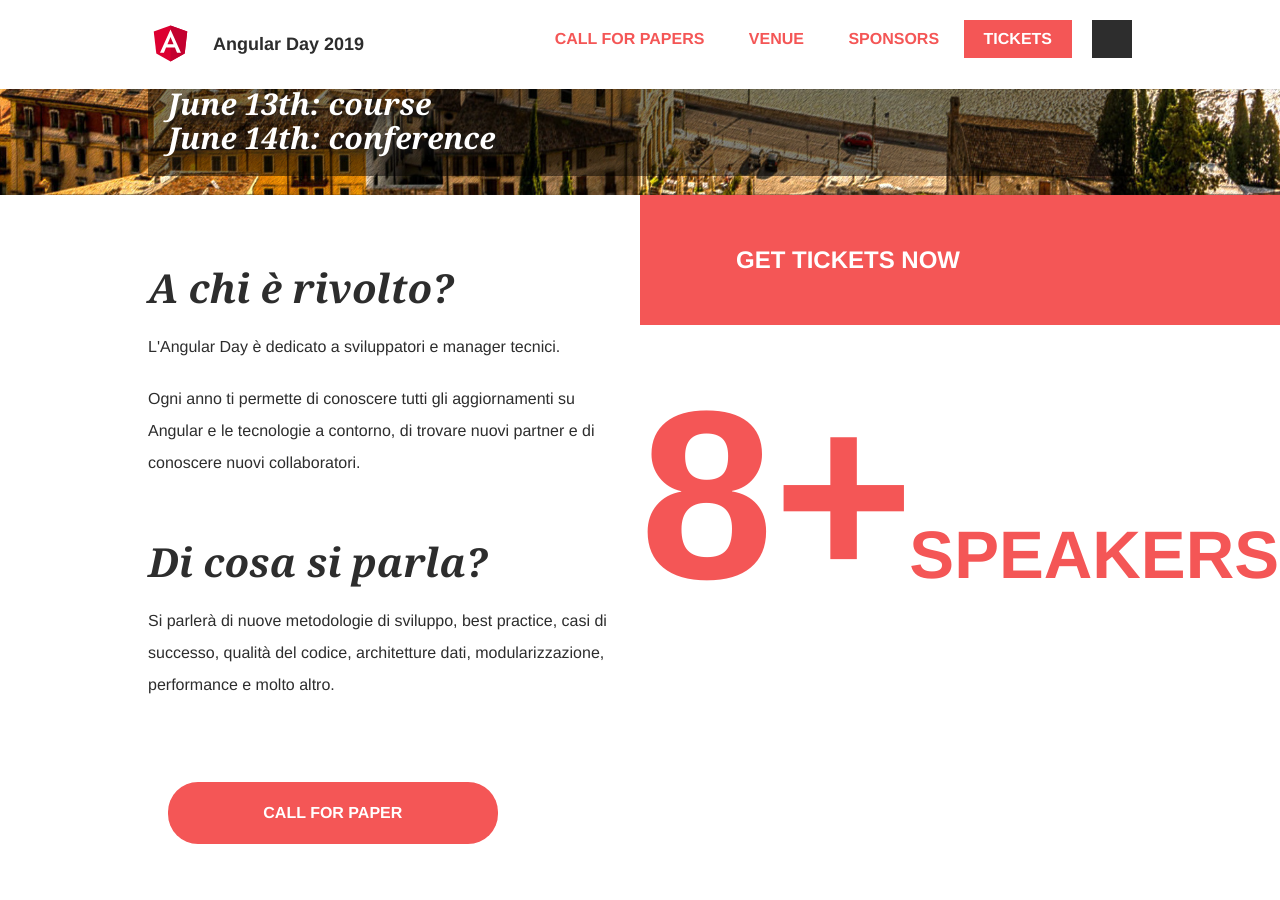
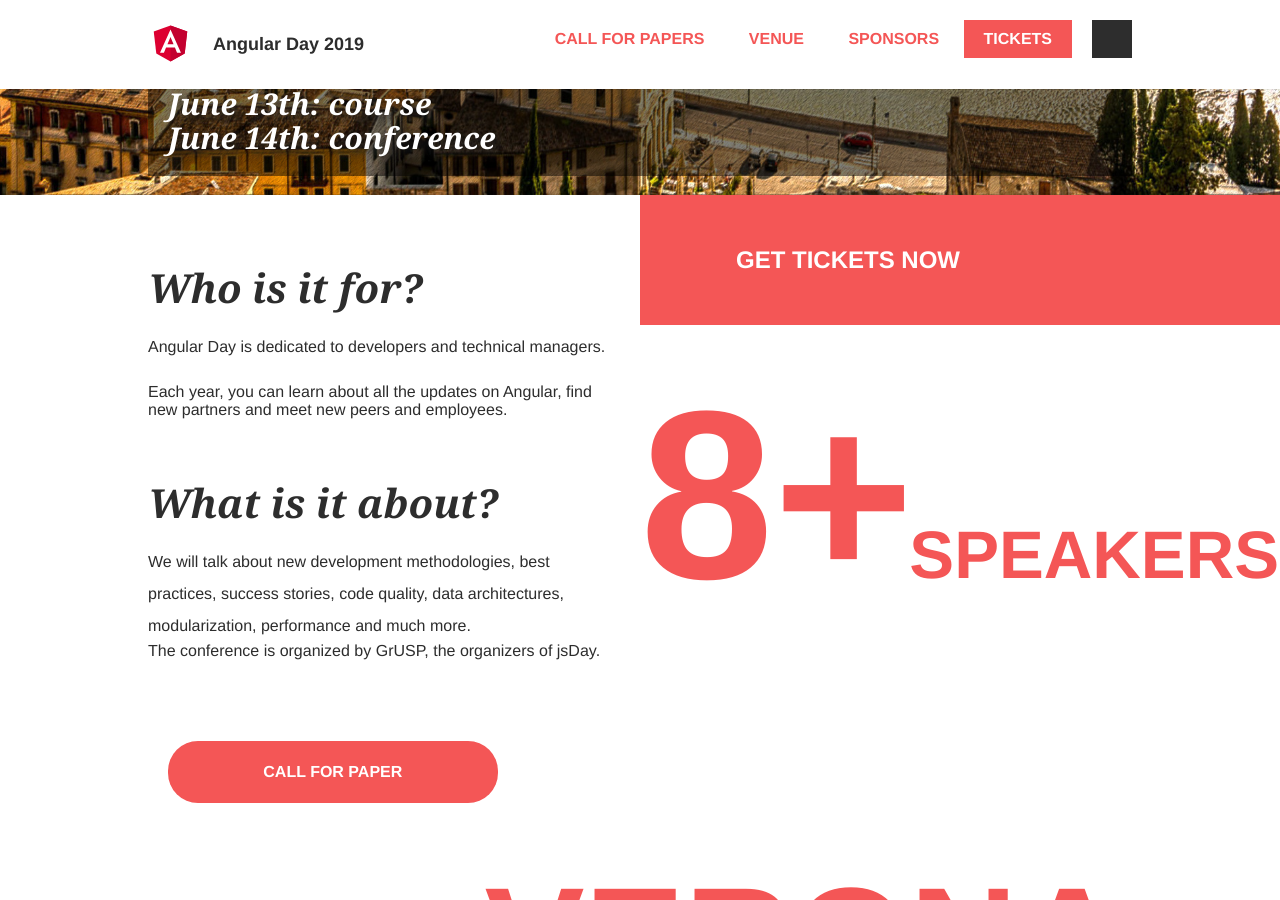
Before and after one commit to GrUSP/2019.angularday.it, a Jekyll site: the page built from index.html, in a window 1280 px wide and 900 px high, scrolled down 575 px. Built offline with Jekyll 4.4.1, drawn with Linux system fonts in a browser that asks for light colours; some web fonts are replaced; comment, search, counter and statistics services are not loaded.

Commit message:
Update conf-infos.html

```diff
--- a/_includes/index/conf-infos.html
+++ b/_includes/index/conf-infos.html
@@ -2,21 +2,22 @@
   <div class="conf-infos">
     <div class="conf-infos__column">
       <h4 class="conf-infos__title">
-        A chi è rivolto?
+        Who is it for?
       </h4>
       <p class="conf-infos__text">
-        L'Angular Day è dedicato a sviluppatori e manager tecnici.
+        Angular Day is dedicated to developers and technical managers.
       </p>
       <p class="conf-infos__text">
-        Ogni anno ti permette di conoscere tutti gli aggiornamenti su Angular e le tecnologie a contorno, di trovare nuovi partner e di conoscere nuovi collaboratori.
-      </p>
+              </p>Each year, you can learn about all the updates on Angular, find new partners and meet new peers and employees.
       <h4 class="conf-infos__title">
-        Di cosa si parla?
+        What is it about?
       </h4>
       <p class="conf-infos__text">
-        Si parlerà di nuove metodologie di sviluppo, best practice, casi di successo,
-        qualità del codice, architetture dati, modularizzazione, performance e molto altro.
+        We will talk about new development methodologies, best practices, success stories, code quality, data architectures, modularization, performance and much more.
       </p>
+      <p>
+       The conference is organized by GrUSP, the organizers of jsDay.
+       </p>
 
       <!--
       <div class="vimeo">
```
